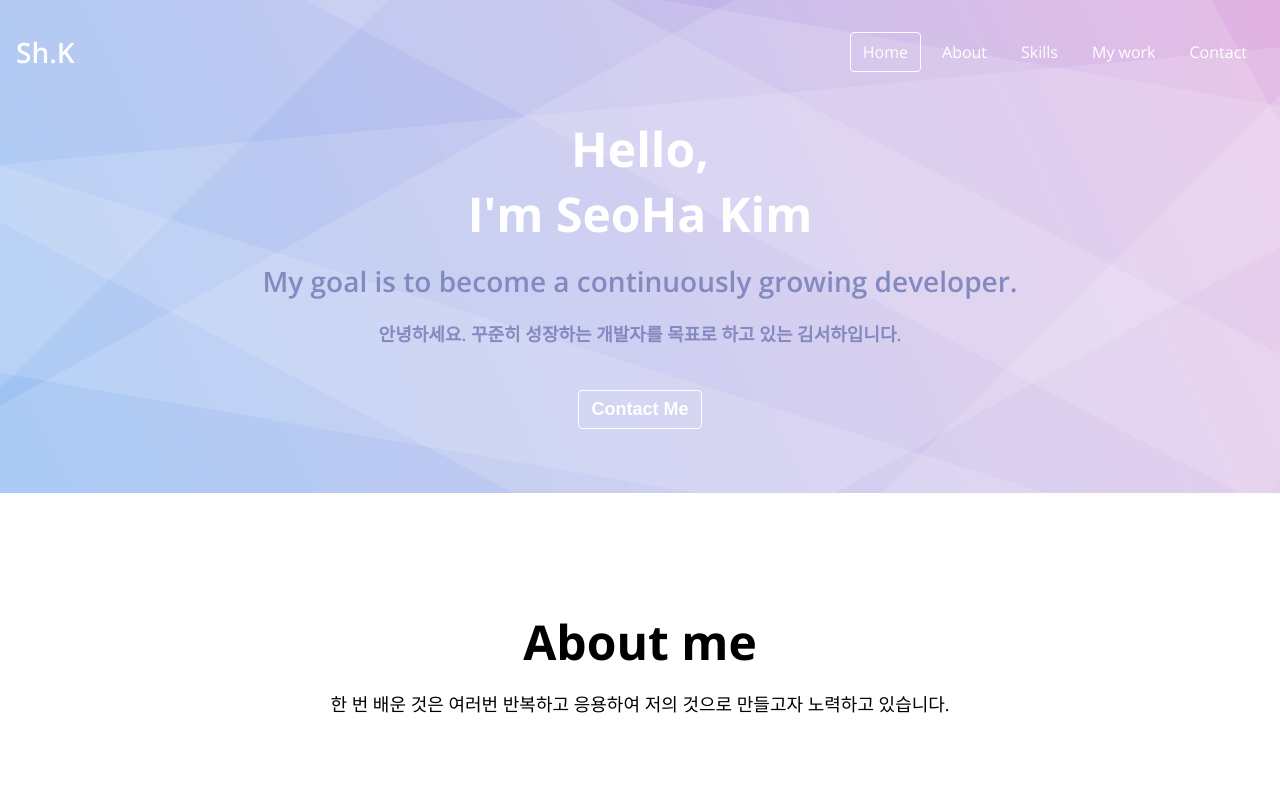
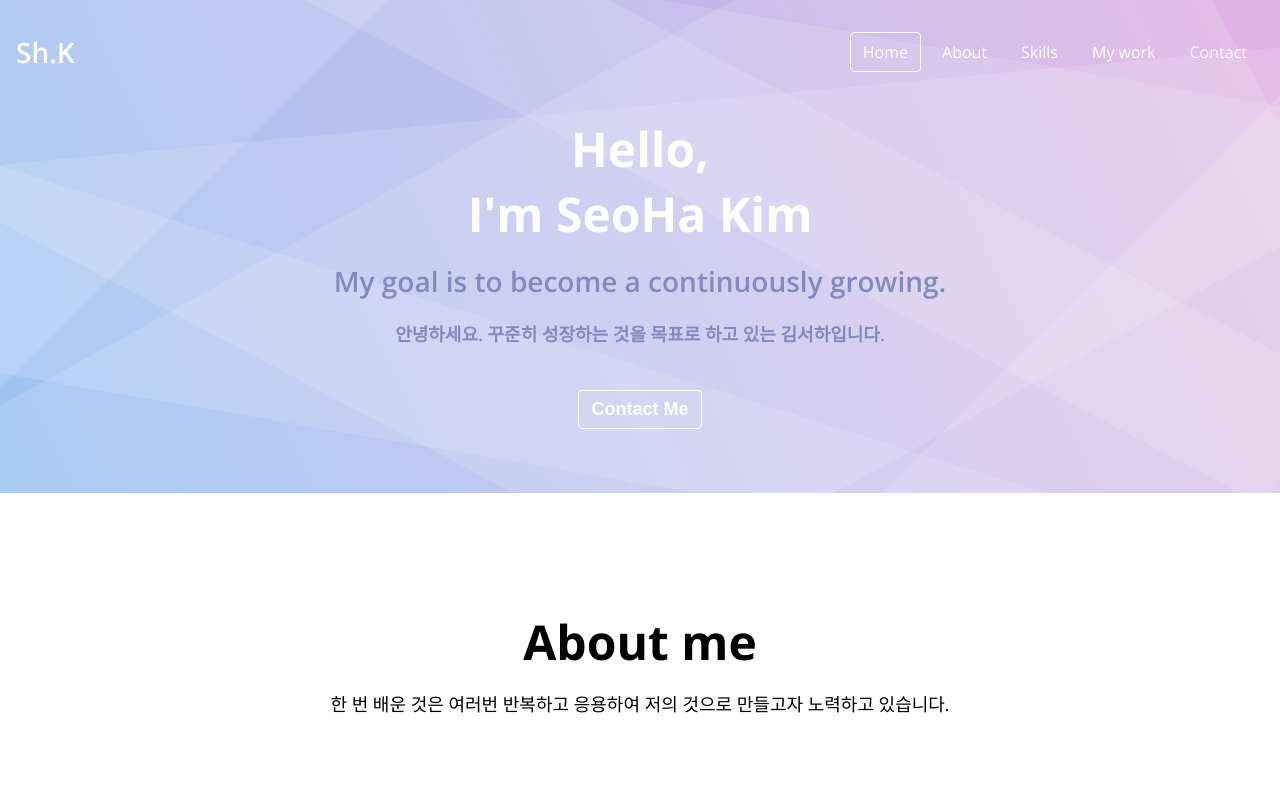
Before and after one commit to hk1070/Portfolio-3, a plain HTML site: page index.html in a window 1280 px wide. Shown: the top 793 px of the page. Drawn offline with nearby package versions, Linux system fonts and the light colour scheme.

Commit message:
update home

```diff
--- a/index.html
+++ b/index.html
@@ -46,10 +46,10 @@
           I'm SeoHa Kim
         </h1>
         <h2 class="home__description">
-          My goal is to become a continuously growing developer.
+          My goal is to become a continuously growing.
         </h2>
         <h4 class="home__description">
-          안녕하세요. 꾸준히 성장하는 개발자를 목표로 하고 있는 김서하입니다.
+          안녕하세요. 꾸준히 성장하는 것을 목표로 하고 있는 김서하입니다.
         </h4>
         <button class="home__contact">Contact Me</button>
       </div>
```
